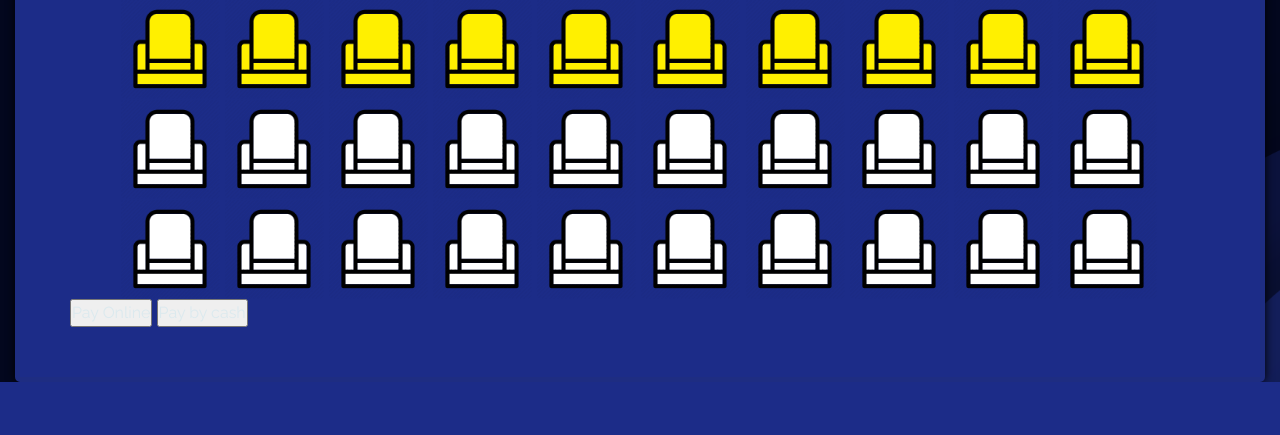
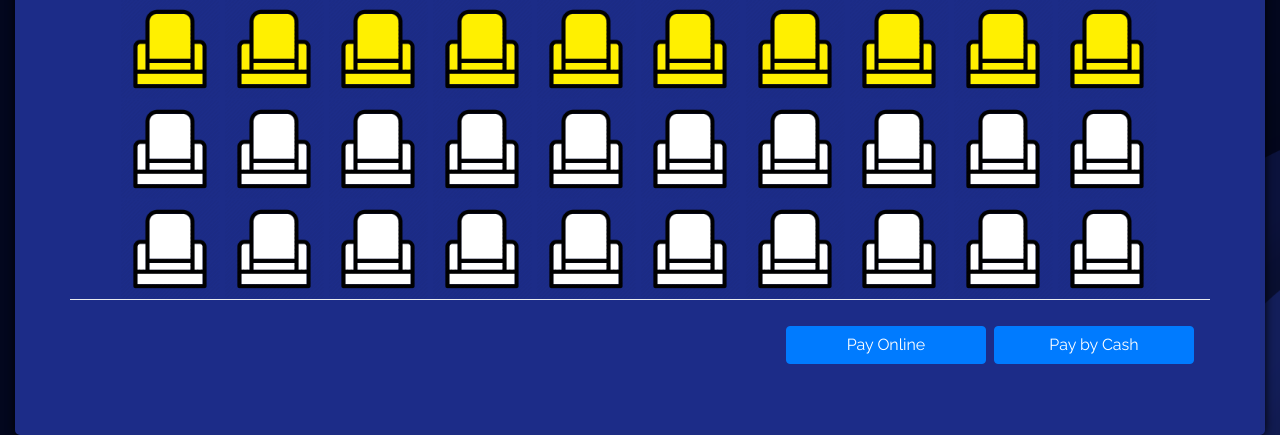
Before and after one commit to hanhwanglim/cinema-booking, a Django app: page /movie/choose_your_seat/1/ in a window 1280 px wide. Shown: the part 817-1252 px from the top of the page. Before the commit the page ends 1199 px from the top, so only its background shows below. Run offline with Django 3.2, Linux system fonts and the light colour scheme; a user stored in the database is signed in; data comes from the database, SQL or seed files in the repository; parts of the project's set-up code (start-up, migrations or seed data) failed here and were passed over; some libraries are stand-ins or nearby versions.

Commit message:
fix bugs
- fixed buttons for staff in choosing seat page
- delete simple unwanted text in the seat page

```diff
--- a/advanced_booking/movies/templates/movies/seat.html
+++ b/advanced_booking/movies/templates/movies/seat.html
@@ -111,8 +111,17 @@
         </div>
 {#        check if the user is staff#}
         {% if staff == True%}
-            <input type="submit" name="pay_online" value="Pay Online"></input>
-            <input type="submit" name="pay_by_cash_button" value="Pay by cash"></input>
+            <div class="modal-footer">
+{#           uncomment below div to align buttons to the left#}
+{#              <div class="modal-body">#}
+                <a style="display:block;width: 200px;margin-top: 10px;" class="btn btn-primary" href="/cart"
+                   role="button">Pay Online </a>
+                <a style="display:block;width: 200px;margin-top: 10px;" class="btn btn-primary" href="/cart"
+                   role="button">Pay by Cash</a>
+{#              </div>#}
+            </div>
+{#            <input type="submit" name="pay_online" value="Pay Online"></input>#}
+{#            <input type="submit" name="pay_by_cash_button" value="Pay by cash"></input>#}
         {% endif %}
     </form>
 </div>
--- a/advanced_booking/movies/views.py
+++ b/advanced_booking/movies/views.py
@@ -98,10 +98,6 @@ def seat(request, showtime_id):
                     messages.success(request, "successfully added your chosen ticket to the cart.")
                     add_to_cart(request, name, showtime_id, ticket_type)
                     print("User is a staff:" + str(context['staff']))
-                    if 'pay_by_cash_button' in request.POST:
-                        return redirect('pay_by_cash')
-                    if 'pay_online' in request.POST:
-                        return redirect('cart')
                     return redirect('seat', showtime_id=showtime_id)
                 else:
                     messages.error("form not valid!")
```
